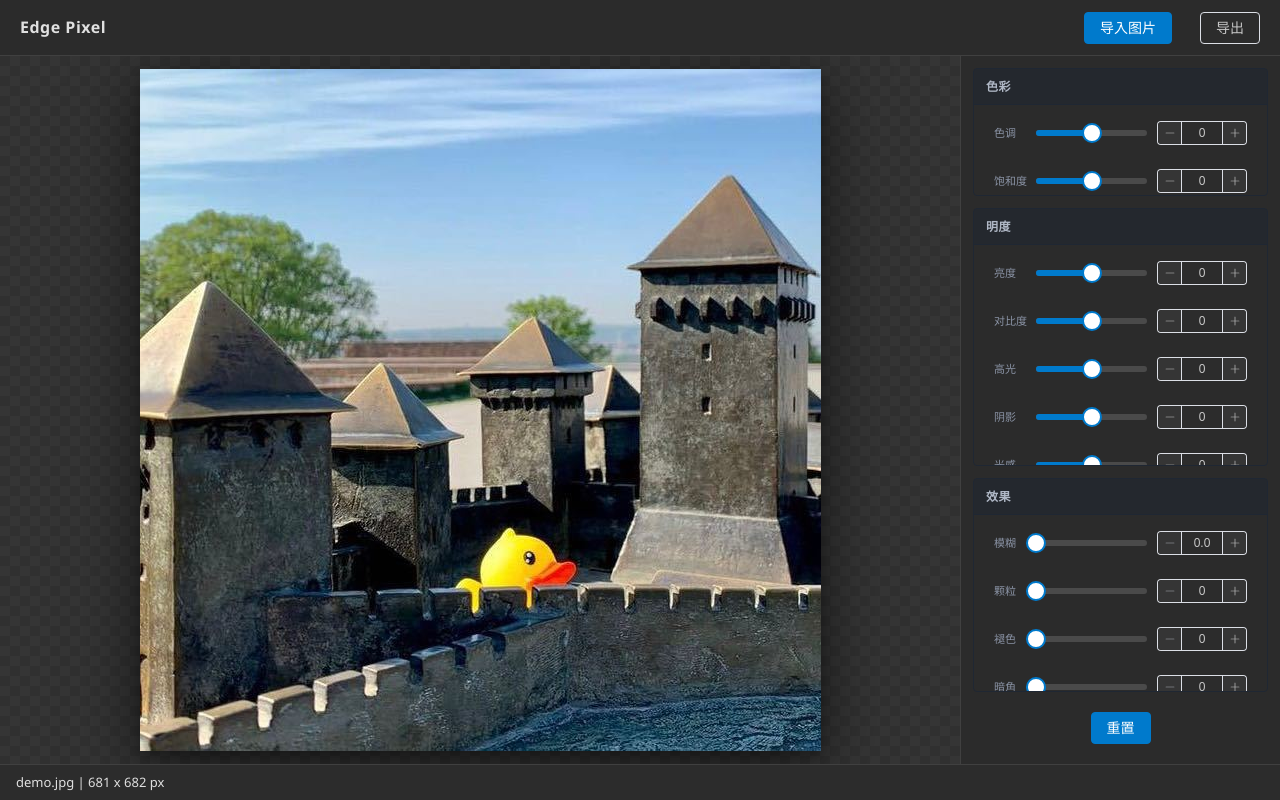
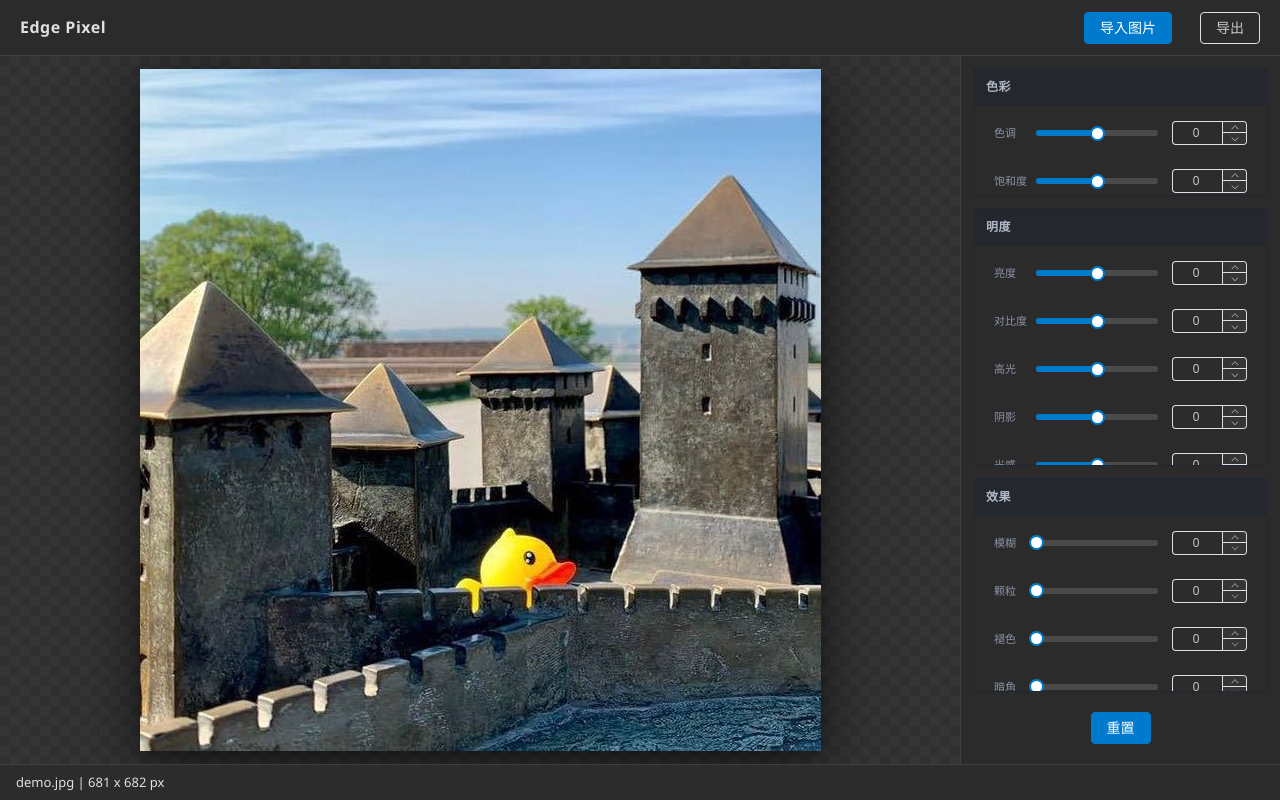
Before and after one commit to cg-zhou/edge-pixel, a Vue app: page / in a window 1280 px wide. Built offline with nearby package versions, Linux system fonts and the light colour scheme.

Commit message:
optimize slider style

```diff
--- a/src/components/ParamControl.vue
+++ b/src/components/ParamControl.vue
@@ -26,8 +26,10 @@ const handleUpdate = (value: number) => {
   <div class="param-control">
     <div class="param-item">
       <label class="param-label">{{ label }}</label>
-      <el-slider class="param-slider" :model-value="modelValue" :min="min" :max="max" :step="step" show-input
-        size="small" @input="handleUpdate" />
+      <el-slider class="param-slider" :model-value="modelValue" :min="min" :max="max" :step="step" size="small"
+        @input="handleUpdate" />
+      <el-input-number :model-value="modelValue" :min="min" :max="max" :step="step" size="small"
+        controls-position="right" @change="handleUpdate" />
     </div>
   </div>
 </template>
@@ -40,12 +42,8 @@ const handleUpdate = (value: number) => {
   gap: 6px;
   min-width: 0;
 
-  :deep(.el-slider__input) {
-    width: 90px;
-  }
-
-  :deep(.el-slider__runway.show-input) {
-    margin-right: 10px;
+  :deep(.el-input-number--small) {
+    width: 75px;
   }
 }
 
@@ -66,10 +64,7 @@ const handleUpdate = (value: number) => {
 
 .param-slider {
   flex: 1;
-
-  :deep(.el-slider__bar) {
-    background-color: #409eff;
-  }
+  margin-right: 6px;
 }
 
 .param-input {
--- a/src/style.css
+++ b/src/style.css
@@ -1,15 +1,15 @@
 :root {
-  font-family: 'Segoe UI', system-ui, -apple-system, sans-serif;
+  font-family: "Segoe UI", system-ui, -apple-system, sans-serif;
   line-height: 1.6;
   font-weight: 400;
   color: #e0e0e0;
-  background-color: #2C2C2C;
+  background-color: #2c2c2c;
   text-rendering: optimizeLegibility;
   -webkit-font-smoothing: antialiased;
   -moz-osx-font-smoothing: grayscale;
 
   /* Element Plus CSS 变量主题 */
-  --el-color-primary: #007ACC;
+  --el-color-primary: #007acc;
   --el-color-primary-light-3: rgba(0, 122, 204, 0.3);
   --el-color-primary-light-5: rgba(0, 122, 204, 0.5);
   --el-color-primary-light-7: rgba(0, 122, 204, 0.7);
@@ -20,17 +20,22 @@
   --el-border-color-light: #4a4a4a;
   --el-border-color-lighter: #353535;
 
-  --el-fill-color-blank: #2C2C2C;
+  --el-fill-color-blank: #2c2c2c;
   --el-fill-color-light: #353535;
   --el-fill-color-lighter: #404040;
 
   --el-bg-color: #353535;
-  --el-bg-color-page: #2C2C2C;
+  --el-bg-color-page: #2c2c2c;
 
   --el-text-color-primary: #e0e0e0;
   --el-text-color-regular: #c8c8c8;
   --el-text-color-secondary: #888888;
   --el-text-color-disabled: #5a5a5a;
+}
+
+.el-slider {
+  --el-slider-height: 6px;
+  --el-slider-button-size: 15px;
 }
 
 * {
@@ -40,11 +45,11 @@
 body {
   margin: 0;
   min-height: 100vh;
-  background-color: #2C2C2C;
+  background-color: #2c2c2c;
 }
 
 a {
-  color: #007ACC;
+  color: #007acc;
 }
 
 #app {
@@ -57,7 +62,7 @@ a {
 }
 
 ::-webkit-scrollbar-thumb {
-  background: #007ACC;
+  background: #007acc;
   border-radius: 10px;
 }
 
```
